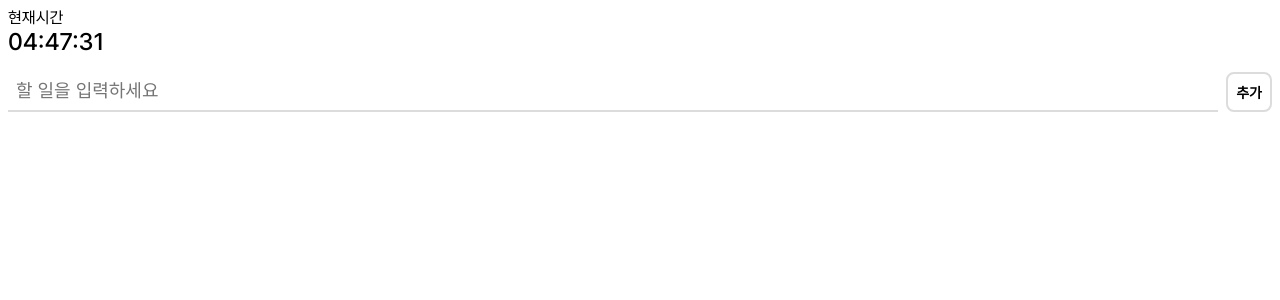
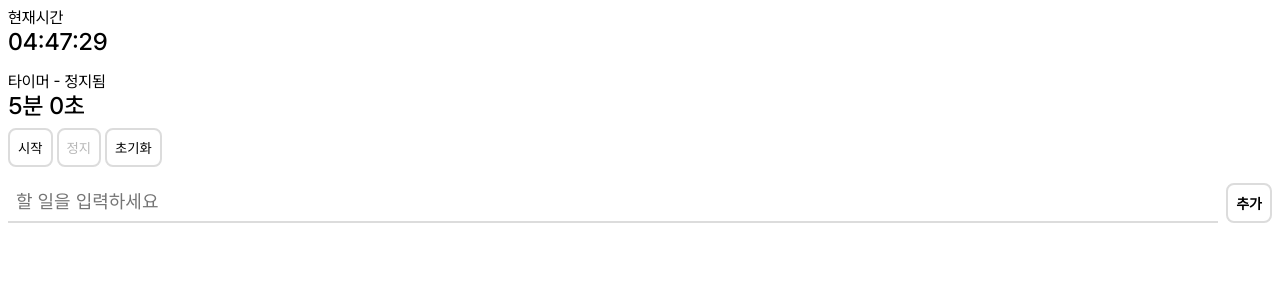
Before and after one commit to quartzs2/todoList, a React (Vite) app: page / in a window 1280 px wide. Shown: the top 300 px of the page. Built offline with nearby package versions, Linux system fonts and the light colour scheme.

Commit message:
feat: Timer 추가

```diff
--- a/src/App.jsx
+++ b/src/App.jsx
@@ -1,10 +1,12 @@
 import Clock from "./components/Clock";
+import Timer from "./components/Timer";
 import TodoList from "./components/TodoList";
 
 function App() {
   return (
     <>
       <Clock />
+      <Timer />
       <TodoList />
     </>
   );
--- a/src/components/Clock.jsx
+++ b/src/components/Clock.jsx
@@ -1,5 +1,5 @@
+import { useEffect, useState } from "react";
 import styles from "../styles/Clock.module.css";
-import { useEffect, useState } from "react";
 
 const getTime = () => {
   const now = new Date();
--- /dev/null
+++ b/src/components/Timer.jsx
@@ -0,0 +1,76 @@
+import { useEffect, useRef, useState } from "react";
+import styles from "../styles/Timer.module.css";
+
+const Timer = () => {
+  const [isStopped, setIsStopped] = useState(true);
+  const [minute, setMinute] = useState(5);
+  const [second, setSecond] = useState(0);
+  const time = useRef(300);
+  const timerId = useRef(null);
+
+  useEffect(() => {
+    return () => {
+      if (timerId.current) {
+        clearInterval(timerId.current);
+      }
+    };
+  }, []);
+
+  const startTimer = () => {
+    if (timerId.current) return;
+
+    time.current = minute * 60 + second;
+    setIsStopped(false);
+
+    timerId.current = setInterval(() => {
+      time.current -= 1;
+
+      if (time.current < 0) {
+        alert("시간 종료");
+        clearInterval(timerId.current);
+        timerId.current = null;
+        setIsStopped(true);
+        setMinute(5);
+        setSecond(0);
+        time.current = 300;
+      } else {
+        setMinute(parseInt(time.current / 60));
+        setSecond(time.current % 60);
+      }
+    }, 1000);
+  };
+
+  const stopTimer = () => {
+    clearInterval(timerId.current);
+    timerId.current = null;
+    setIsStopped(true);
+  };
+
+  const clearTime = () => {
+    clearInterval(timerId.current);
+    setMinute(5);
+    setSecond(0);
+    setIsStopped(true);
+    time.current = 300;
+    timerId.current = null;
+  };
+
+  return (
+    <div className={styles.container}>
+      <div className={styles.desc}>타이머 - {isStopped ? "정지됨" : "켜짐"}</div>
+      <div className={styles.clock}>
+        {minute}분 {second}초
+      </div>
+      <div className={styles.buttons}>
+        <button onClick={startTimer} disabled={!isStopped}>
+          시작
+        </button>
+        <button onClick={stopTimer} disabled={isStopped}>
+          정지
+        </button>
+        <button onClick={clearTime}>초기화</button>
+      </div>
+    </div>
+  );
+};
+export default Timer;
--- a/src/components/TodoInput.jsx
+++ b/src/components/TodoInput.jsx
@@ -1,5 +1,5 @@
+import { useState } from "react";
 import styles from "../styles/TodoInput.module.css";
-import { useState } from "react";
 
 const TodoInput = ({ setTodos }) => {
   const [inputValue, setInputValue] = useState("");
--- a/src/components/TodoItem.jsx
+++ b/src/components/TodoItem.jsx
@@ -1,5 +1,5 @@
+import { useState } from "react";
 import styles from "../styles/TodoItem.module.css";
-import { useState } from "react";
 
 const TodoItem = ({ id, content, setTodos }) => {
   const [isModify, setIsModify] = useState(false);
--- a/src/components/TodoList.jsx
+++ b/src/components/TodoList.jsx
@@ -1,5 +1,5 @@
+import { useState } from "react";
 import styles from "../styles/TodoList.module.css";
-import { useState } from "react";
 import TodoInput from "./TodoInput";
 import TodoItem from "./TodoItem";
 
--- /dev/null
+++ b/src/styles/Timer.module.css
@@ -0,0 +1,37 @@
+.container {
+  width: 200px;
+  display: flex;
+  flex-direction: column;
+  justify-content: center;
+  padding: 8px;
+}
+
+.desc {
+  font-size: 16px;
+}
+
+.clock {
+  font-size: 24px;
+  font-weight: 500;
+  margin-bottom: 8px;
+}
+
+.buttons {
+  display: flex;
+  gap: 4px;
+  & button {
+    background-color: white;
+    padding: 8px;
+    border-radius: 8px;
+    border: 2px solid gainsboro;
+
+    &:not(:disabled):hover {
+      border: 2px solid black;
+    }
+
+    &:not(:disabled):active {
+      background-color: black;
+      color: white;
+    }
+  }
+}
```
